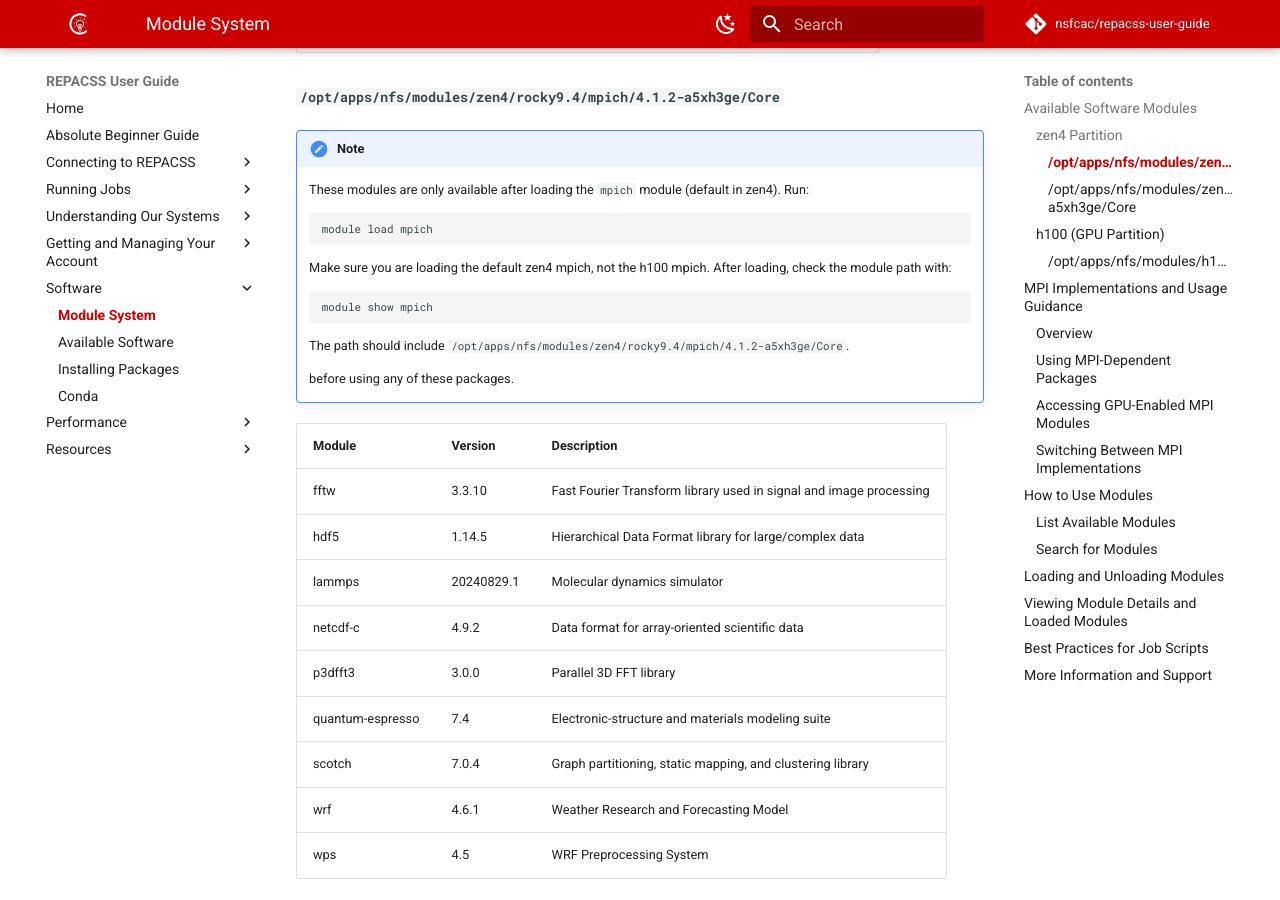
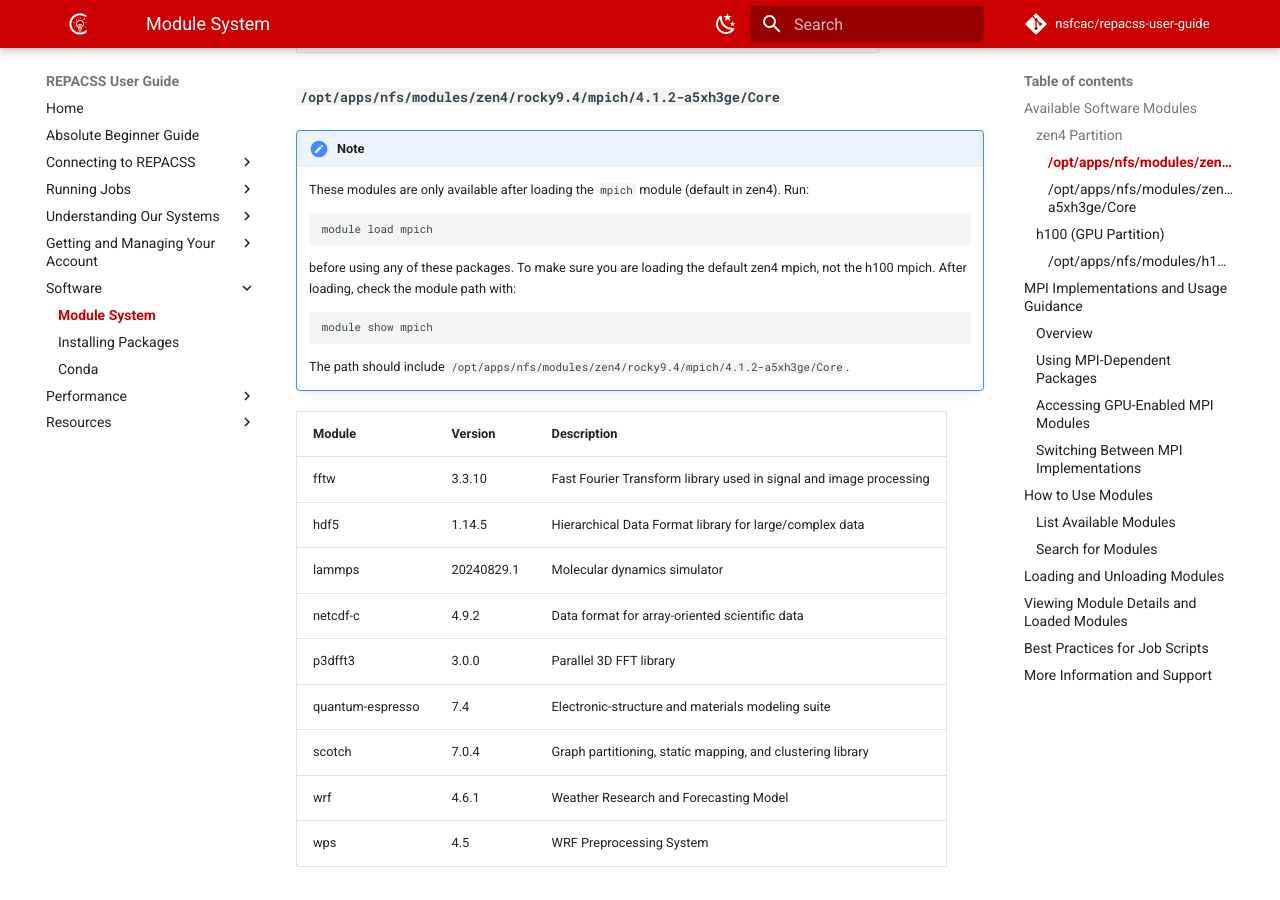
Before and after one commit to nsfcac/repacss-user-guide, an MkDocs documentation site: the page built from docs/software/module-system.md, in a window 1280 px wide and 900 px high, scrolled down 1726 px. Built offline with MkDocs 1.6.1 and Material for MkDocs 9.7.7, drawn with Linux system fonts in a browser that asks for light colours; comment, search, counter and statistics services are not loaded; some of the changed text lies outside the part shown.

Commit message:
Remove link to resolve 404 issue

````diff
--- a/docs/software/module-system.md
+++ b/docs/software/module-system.md
@@ -47,14 +47,15 @@ Software modules are grouped by repository path and hardware partition. You can
     ```bash
     module load mpich
     ```
-    Make sure you are loading the default zen4 mpich, not the h100 mpich. After loading, check the module path with:
+    before using any of these packages.
+    To make sure you are loading the default zen4 mpich, not the h100 mpich. After loading, check the module path with:
 
     ```bash
     module show mpich
     ```
     The path should include `/opt/apps/nfs/modules/zen4/rocky9.4/mpich/4.1.2-a5xh3ge/Core`.
 
-    before using any of these packages.
+
 
 | Module                | Version        | Description                                                      |
 |-----------------------|---------------|------------------------------------------------------------------|
@@ -103,7 +104,7 @@ Some software (e.g., `fftw`, `hdf5`, `lammps`, etc.) in the zen4 partition (see
 module load mpich
 ```
 
-Make sure you are loading the default zen4 mpich, not the h100 mpich. You can verify this with:
+To make sure you are loading the default zen4 mpich, not the h100 mpich. You can verify this with:
 
 ```bash
 module show mpich
--- a/mkdocs.yml
+++ b/mkdocs.yml
@@ -89,7 +89,7 @@ nav:
 
   - Software:
       - Module System: software/module-system.md
-      - Available Software: software/available-software.md
+      # - Available Software: software/available-software.md
       - Installing Packages: software/installing-packages.md
       - Conda: software/conda.md
 
````
